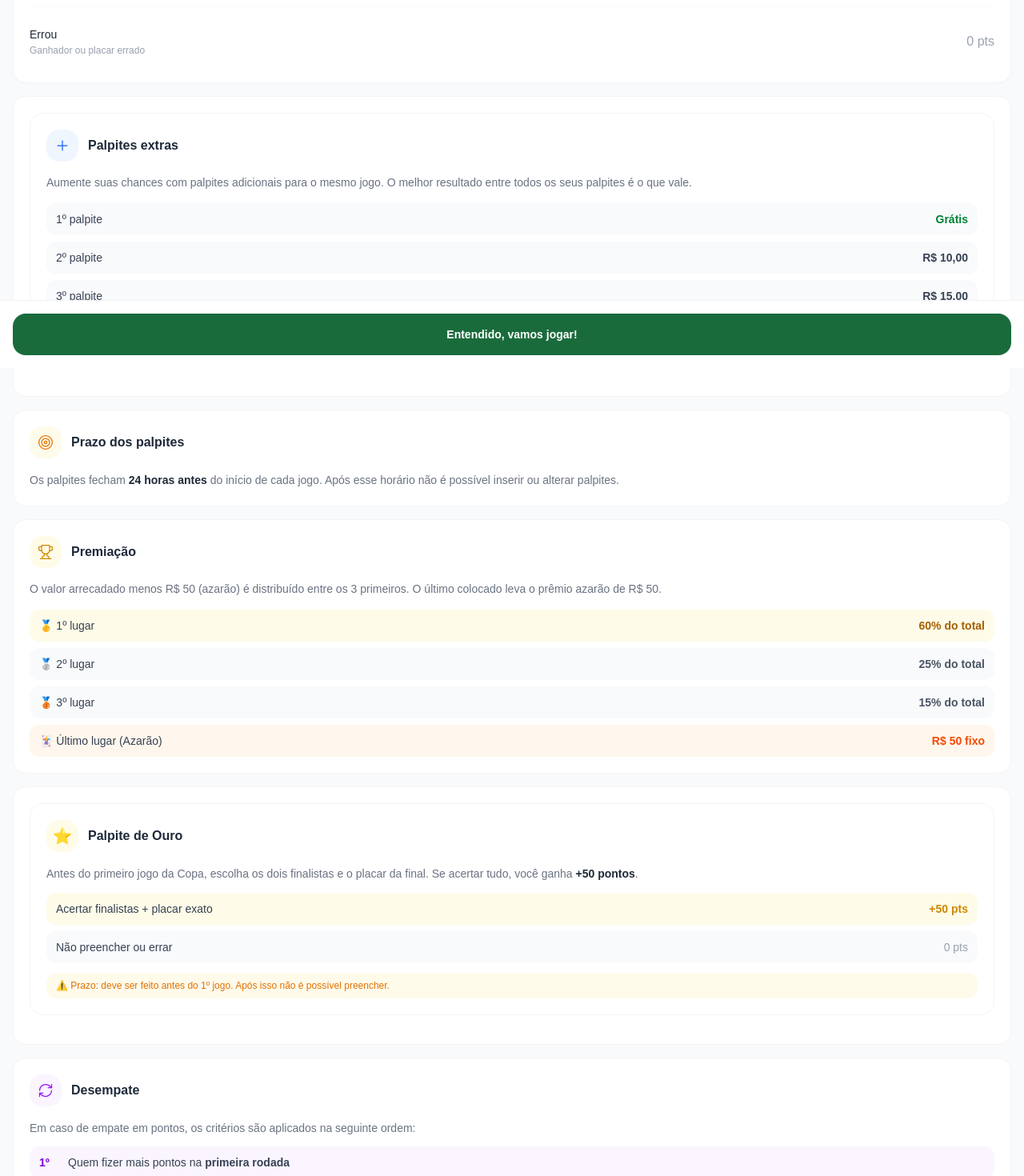
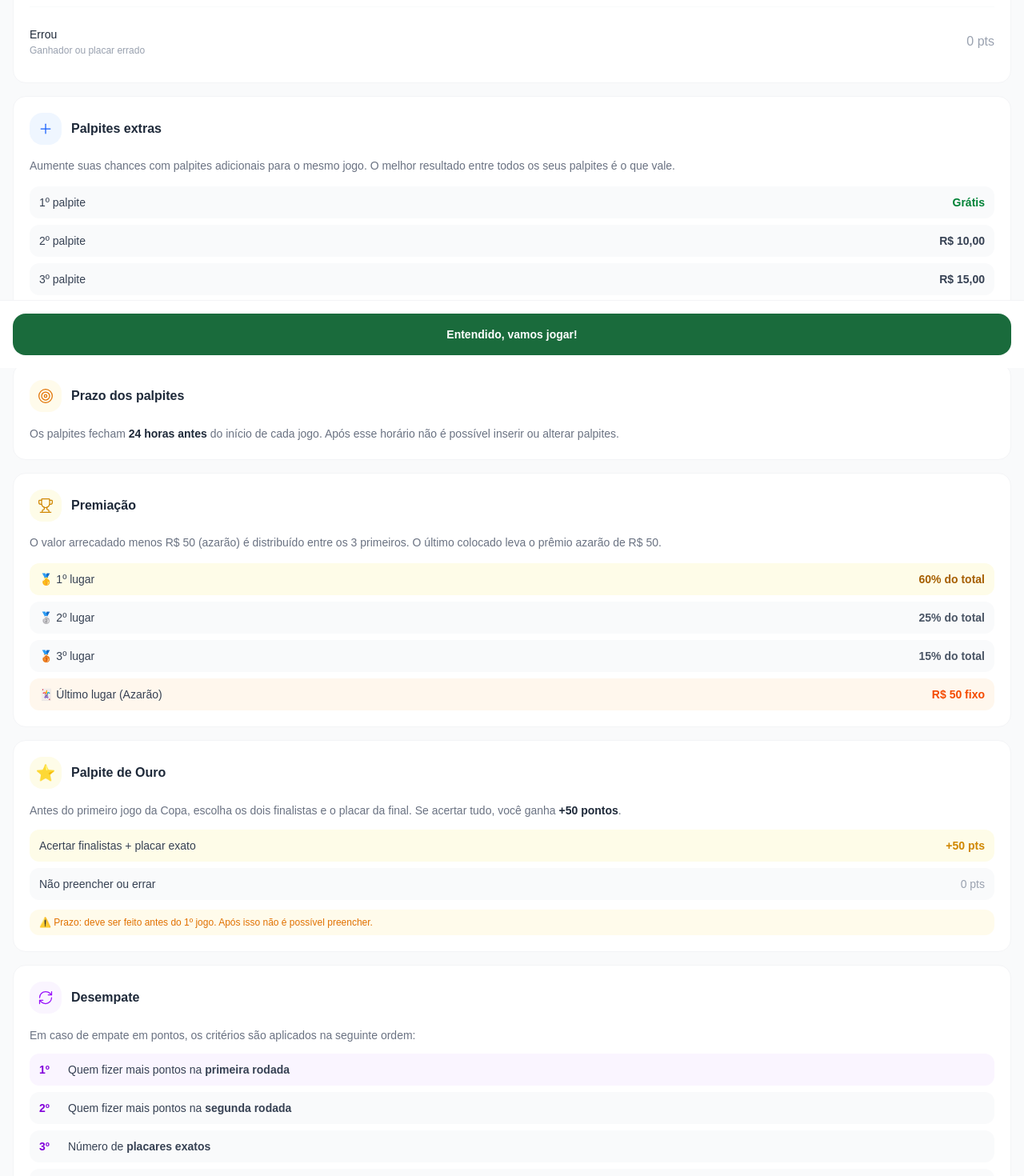
Before and after one commit to Igorsousa1397/bolao-dos-amigos, a Next.js app: page /regras in a window 1280 px wide. Shown: the part 340-1810 px from the top of the page at 80% size. Built offline with nearby package versions, Linux system fonts and the light colour scheme; no server answers.

Commit message:
feat: troca senha

```diff
--- a/app/regras/page.tsx
+++ b/app/regras/page.tsx
@@ -75,9 +75,7 @@ export default function RegrasPage() {
           </div>
         </div>
 
-    {habilitarExtra && (
-      <div className="bg-white rounded-2xl border border-gray-100 p-5 mb-4">
-        {/* Palpites extras */}
+        {habilitarExtra && (
         <div className="bg-white rounded-2xl border border-gray-100 p-5 mb-4">
           <div className="flex items-center gap-3 mb-4">
             <div className="w-10 h-10 rounded-2xl bg-blue-50 flex items-center justify-center">
@@ -105,7 +103,6 @@ export default function RegrasPage() {
             </div>
           </div>
         </div>
-      </div>
       )}
 
         {/* Prazo */}
@@ -116,7 +113,8 @@ export default function RegrasPage() {
             </div>
             <h2 className="font-semibold text-gray-800">Prazo dos palpites</h2>
           </div>
-          <p className="text-sm text-gray-500 leading-relaxed">Os palpites fecham <strong className="text-gray-800">24 horas antes</strong> do início de cada jogo. Após esse horário não é possível inserir ou alterar palpites.</p>        </div>
+          <p className="text-sm text-gray-500 leading-relaxed">Os palpites fecham <strong className="text-gray-800">24 horas antes</strong> do início de cada jogo. Após esse horário não é possível inserir ou alterar palpites.</p>
+        </div>
 
         {/* Premiação */}
         <div className="bg-white rounded-2xl border border-gray-100 p-5 mb-4">
@@ -149,9 +147,7 @@ export default function RegrasPage() {
           )}
         </div>
 
-{habilitarOuro && (
-  <div className="bg-white rounded-2xl border border-gray-100 p-5 mb-4">
-        {/* Palpite de Ouro */}
+      {habilitarOuro && (
         <div className="bg-white rounded-2xl border border-gray-100 p-5 mb-4">
           <div className="flex items-center gap-3 mb-4">
             <div className="w-10 h-10 rounded-2xl bg-yellow-50 flex items-center justify-center">
@@ -176,8 +172,7 @@ export default function RegrasPage() {
             ⚠️ Prazo: deve ser feito antes do 1º jogo. Após isso não é possível preencher.
           </p>
         </div>
-      </div>
-    )}
+      )}
 
         {/* Desempate */}
         <div className="bg-white rounded-2xl border border-gray-100 p-5 mb-4">
```
